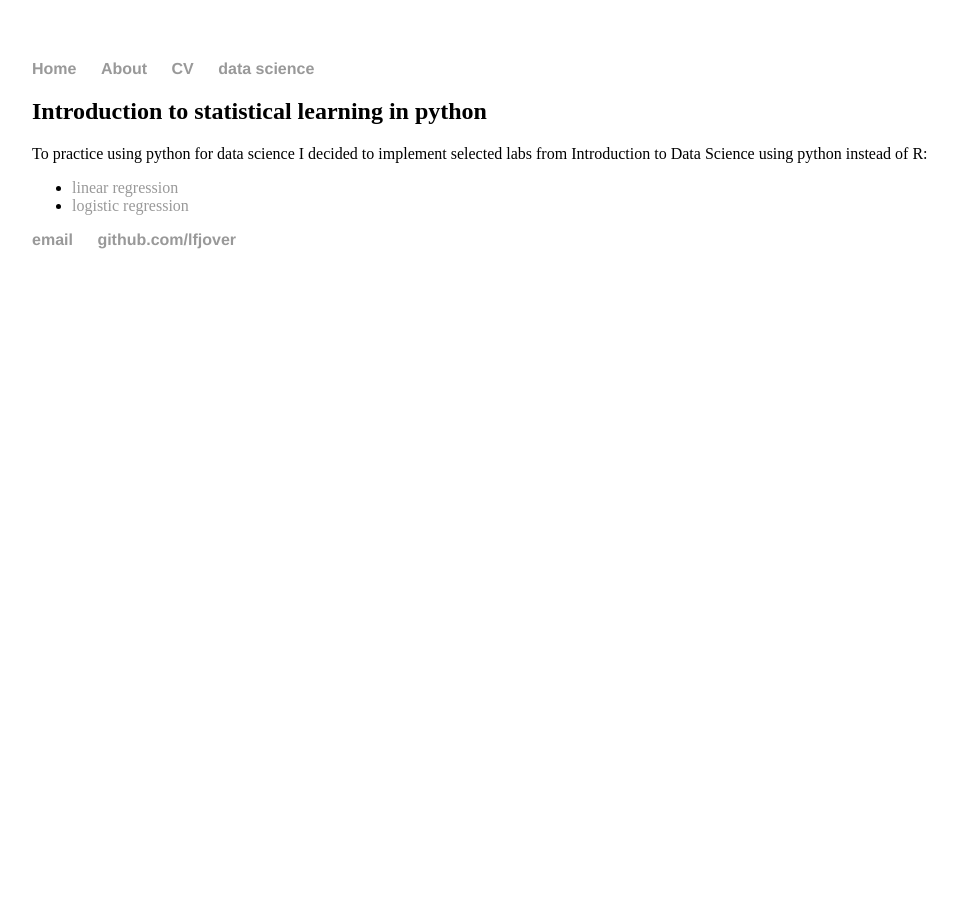
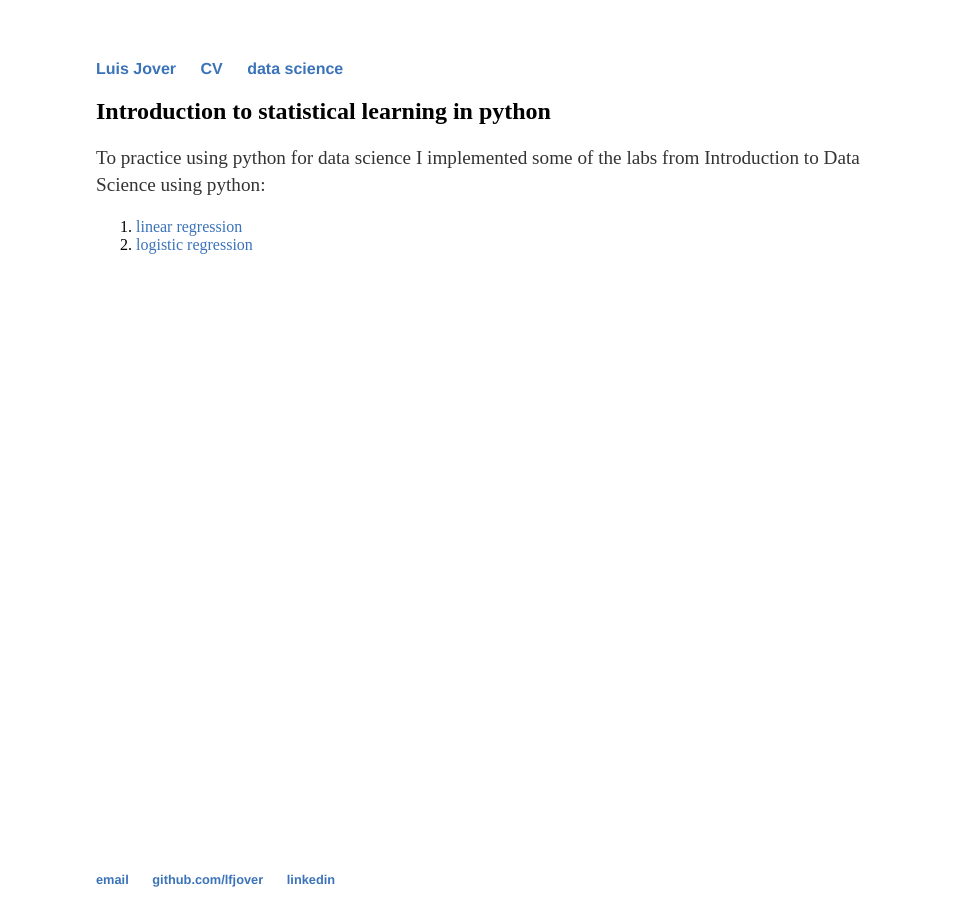
Before and after one commit to lfjover/lfjover.github.io, a Jekyll site: the page built from datascience/index.md, in a window 1280 px wide. Shown: the whole page, without its empty margins (160-1113 px from the left). Built offline with Jekyll 4.4.1, drawn with Linux system fonts in a browser that asks for light colours.

Commit message:
new look

```diff
--- a/_layouts/default.html
+++ b/_layouts/default.html
@@ -8,8 +8,7 @@
 		<body>
 			<nav>
 	    		<ul>
-	        		<li><a href="/">Home</a></li>
-		        	<li><a href="/about">About</a></li>
+	    			<li><a href="/">Luis Jover</a></li>
 	        		<li><a href="/cv">CV</a></li>
 	        		<li><a href="/datascience">data science</a></li>
 	    		</ul>
@@ -23,6 +22,7 @@
 	    		<ul>
 	        		<li><a href="mailto:lfjover@gmail.com">email</a></li>
 	        		<li><a href="https://github.com/lfjover">github.com/lfjover</a></li>
+	        		<li><a href="https://www.linkedin.com/in/lfjover">linkedin</a></li>
 				</ul>
 			</footer>
 		</body>
--- a/css/main.css
+++ b/css/main.css
@@ -1,7 +1,12 @@
+
+
 body {
     margin: 60px auto;
-    width: 70%;
+    width: 60%;
 }
+
+
+
 nav ul, footer ul {
     font-family:'Helvetica', 'Arial', 'Sans-Serif';
     padding: 0px;
@@ -14,6 +19,33 @@
 }
 a {
     text-decoration: none;
-    color: #999;
+    color: #3B73B9;
 }
 a:hover {
+    text-decoration: underline;
+}
+h1 {
+    font-size: 3em;
+    font-family:'Helvetica', 'Arial', 'Sans-Serif';
+}
+p {
+    font-size: 1.2em;
+    line-height: 1.4em;
+    color: #333;
+}
+footer {
+    border-top: 1px ;
+    font-size: .8em;
+    position:fixed;
+    bottom:0;
+    z-index:999999
+}
+
+ul.posts {
+    margin: 20px auto 40px;
+    font-size: 1.5em;
+}
+
+ul.posts li {
+    list-style: none;
+}
--- a/datascience/index.md
+++ b/datascience/index.md
@@ -5,11 +5,7 @@
 
 ## Introduction to statistical learning in python
 
-<p>To practice using python for data science I decided to implement selected labs from Introduction to Data Science using python instead of R:</p>
+To practice using python for data science I implemented some of the labs from Introduction to Data Science using python:
 
-<ul>
-<li><a href="https://github.com/lfjover/intro_stat_learning/blob/master/linear_regression.ipynb">linear
-regression</a></li>
-<li><a href="https://github.com/lfjover/intro_stat_learning/blob/master/logistic_regression.ipynb">logistic
-regression</a></li>
-</ul>
+1. [linear regression](https://github.com/lfjover/intro_stat_learning/blob/master/linear_regression.ipynb)
+2. [logistic regression](https://github.com/lfjover/intro_stat_learning/blob/master/logistic_regression.ipynb)
```
Also changed, not shown: about/index.md (deleted, +0 -6 lines), index.md (+2 -3 lines), about/photo_luis.jpg (deleted), photo_blue.jpg (added), photo_pixels.jpg (added).
